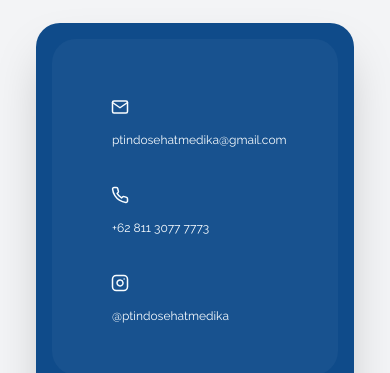
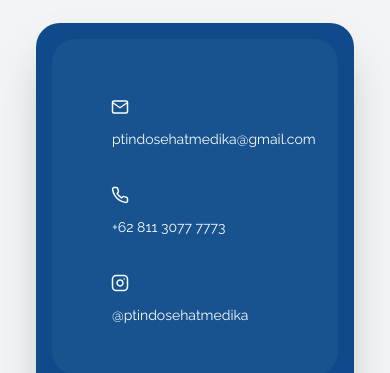
Before and after one commit to Delos-343/PT-Indo-Sehat-Medika, a Next.js app: page / in a window 390 px wide. Shown: the part 6520-6893 px from the top of the page. Built offline with nearby package versions, Linux system fonts and the light colour scheme.

Commit message:
Fixed contact info

```diff
--- a/src/app/components/molecules/contact/ContactInfo.tsx
+++ b/src/app/components/molecules/contact/ContactInfo.tsx
@@ -20,7 +20,7 @@ export const ContactInfo: React.FC = () => {
                 <span className="w-10 h-10 rounded-full flex items-center justify-center text-[var(--color-bg-primary)] text-lg">
                   {it.icon}
                 </span>
-                <span className="text-[var(--color-bg-primary)] text-center sm:text left text-xs sm:text-lg ml-3">
+                <span className="text-[var(--color-bg-primary)] text-center md:text-left text-sm sm:text-lg ml-3">
                   {it.label}
                 </span>
               </div>
```
